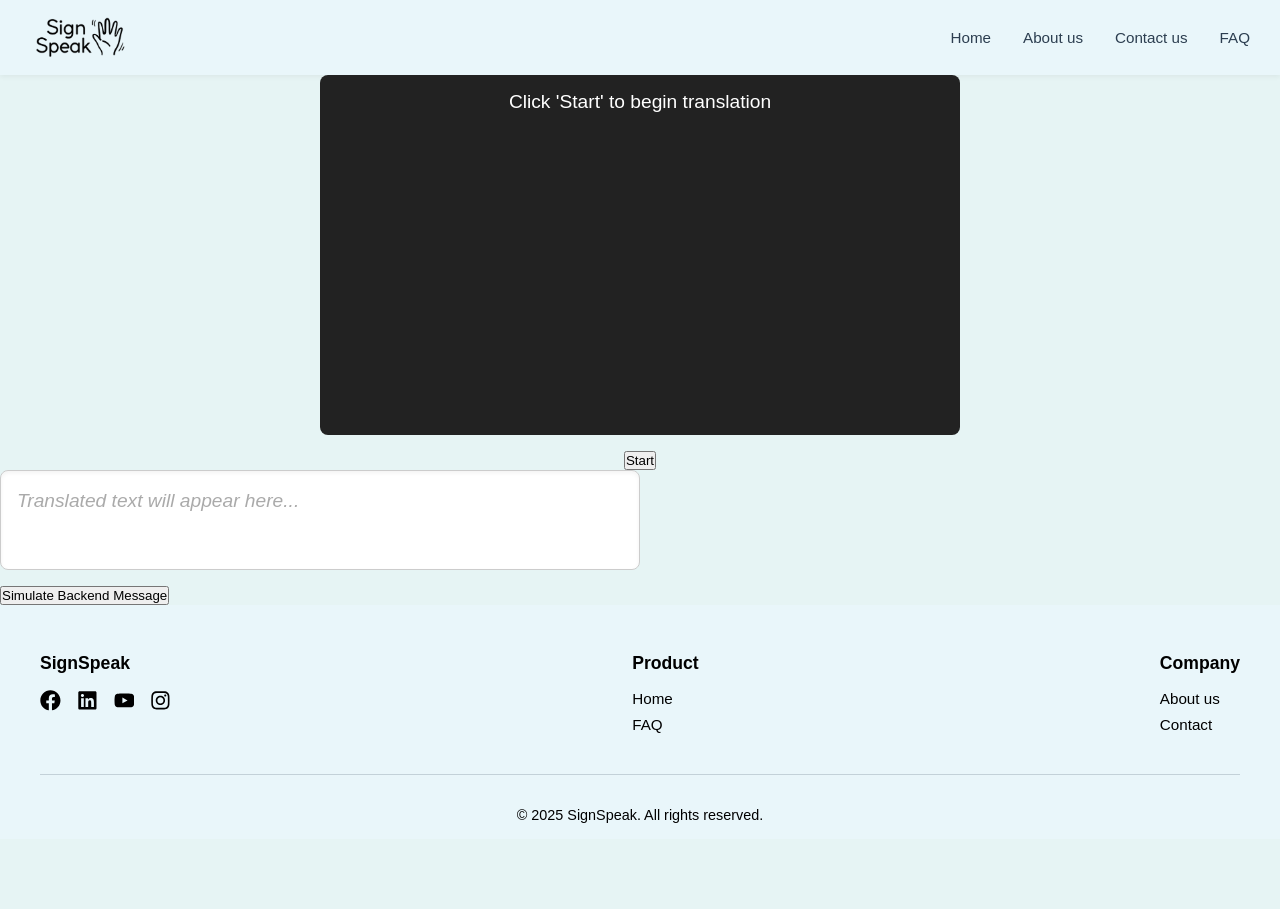
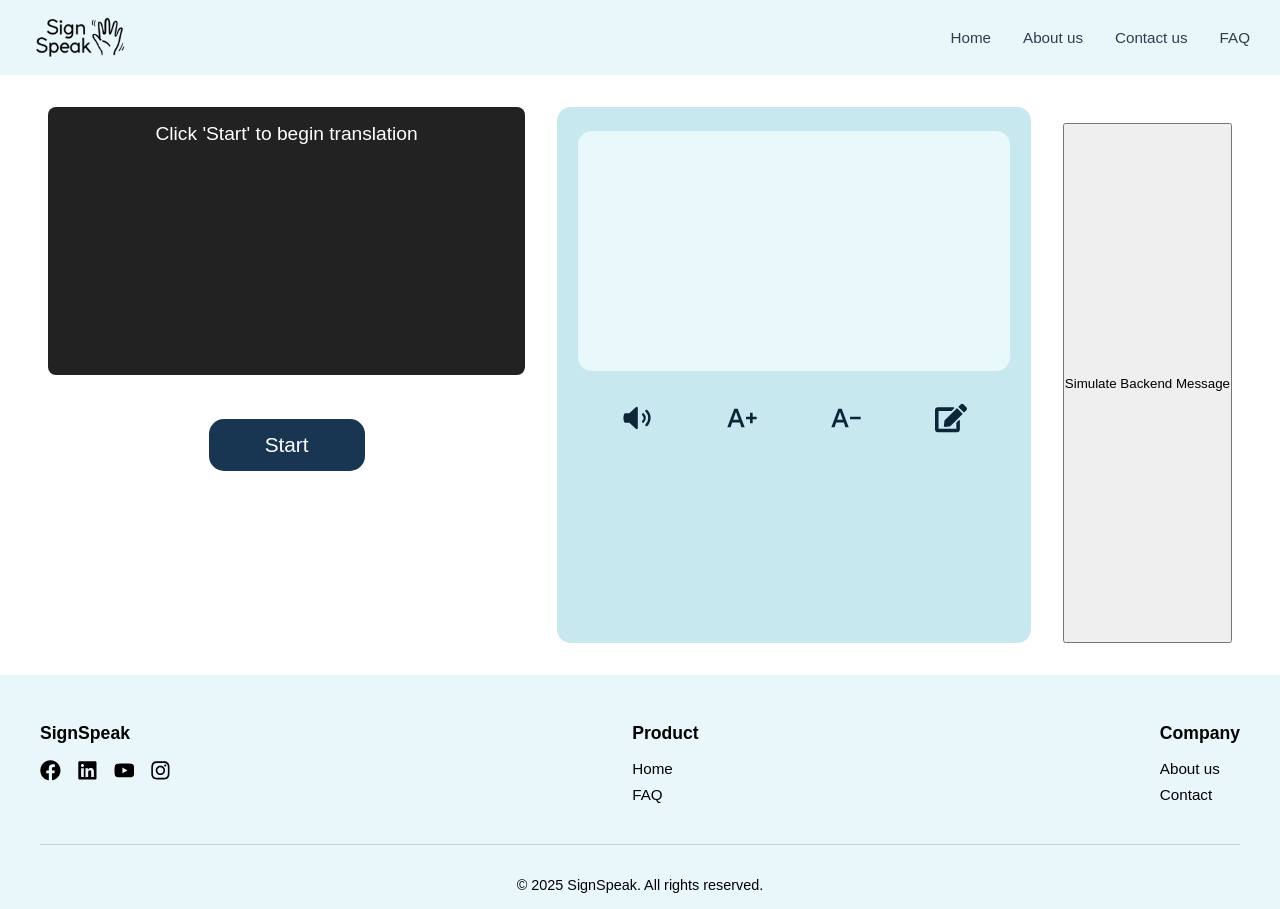
Before and after one commit to oscypio/Signspeak_local_fork, a React (Vite) app in the folder signspeak-frontend/: page / in a window 1280 px wide. Both pictures are taken after a click on the button "Start translating". Before the commit the page ends 839 px from the top, so only its background shows below. Built offline with nearby package versions, Linux system fonts and the light colour scheme.

Commit message:
Finish the Translation page

```diff
--- a/signspeak-frontend/src/components/ControlPanel.jsx
+++ b/signspeak-frontend/src/components/ControlPanel.jsx
@@ -13,8 +13,8 @@ function ControlPanel({ onClick, isWebcamOn, status }) {
     const isDisabled = (status === 'CONNECTING' || status === 'PROCESSING');
 
     return (
-        <div>
-            <button onClick={onClick} disabled={isDisabled}>
+        <div className="control-panel">
+            <button className="start-btn" onClick={onClick} disabled={isDisabled}>
                 {buttonText}
             </button>
         </div>
--- a/signspeak-frontend/src/pages/TranslationPage.jsx
+++ b/signspeak-frontend/src/pages/TranslationPage.jsx
@@ -1,4 +1,5 @@
 import React, { useState, useRef } from 'react';
+import "../styles/TranslationPage.css";
 
 import { getWebcamStream } from '../services/WebcamCaptureService';
 import { MediaPipeService } from '../services/MediaPipeService';
@@ -6,6 +7,11 @@ import { WebSocketManager } from '../services/WebSocketManager';
 import ControlPanel from '../components/ControlPanel';
 import VideoDisplay from '../components/VideoDisplay';
 import TextDisplay from '../components/TextDisplay';
+import { HiMiniSpeakerWave } from "react-icons/hi2";
+import { FaEdit } from "react-icons/fa";
+import { MdOutlineTextIncrease, MdOutlineTextDecrease } from "react-icons/md";
+
+
 
 function TranslationPage() {
 
@@ -136,8 +142,25 @@ function TranslationPage() {
         handleBackendMessage(mockMessage);
     };
 
+    /**
+     * add new states for buttons: increase/decrease text size, read aloud, edit text
+     */
+    const [fontSize, setFontSize] = useState(18);
+    const [isEditable, setIsEditable] = useState(false);
+
+    /**
+     * edit size functions
+     */
+    const increaseFont = () => setFontSize((s) => s + 2);
+    const decreaseFont = () => setFontSize((s) => Math.max(12, fontSize - 2));
+
+    /**
+     * Edit text function
+     */
+    const textEdit = () => setIsEditable((prev) => !prev);
+
     return (
-        <main className="main-content">
+        <main className="translation-content">
 
             <section className="video-section">
                 <VideoDisplay
@@ -152,7 +175,28 @@ function TranslationPage() {
                 />
             </section>
 
-            <TextDisplay text={translatedText} />
+            <section className="translation-section">
+                <div className="translation-box">
+                    <div
+                        className="result-text"
+                        contentEditable={isEditable}
+                        suppressContentEditableWarning={true}
+                        style={{ fontSize: `${fontSize}px` }}
+                        onInput={(e) => setTranslatedText(e.target.textContent)}
+                    >
+                        {translatedText || ""}
+                    </div>
+
+                    {/* Botones inferiores */}
+                    <div className="translation-actions">
+                        <button className="translated-text"><HiMiniSpeakerWave /></button>
+                        <button className="increase-font" onClick={increaseFont}><MdOutlineTextIncrease /></button>
+                        <button className="decrease-font" onClick={decreaseFont}><MdOutlineTextDecrease /></button>
+                        <button className="text-edit" onClick={textEdit}><FaEdit /></button>
+                    </div>
+                </div>
+            </section>
+
 
             <button onClick={simulateReceive} style={{marginTop: '1rem'}}>
                 Simulate Backend Message
--- /dev/null
+++ b/signspeak-frontend/src/styles/TranslationPage.css
@@ -0,0 +1,146 @@
+body {
+    background-color: #ffffff;
+    margin: 0;
+    font-family: "Inter", sans-serif;
+}
+
+.translation-content {
+    display: flex;
+    flex-wrap: wrap;
+    justify-content: center;
+    gap: 2rem;
+    padding: 2rem 3rem;
+    min-height: 75vh;
+    background-color: #ffffff;
+}
+
+/* LEFT SECTION (VIDEO + BUTTON) */
+.video-section {
+    flex: 1 1 400px;
+    display: flex;
+    flex-direction: column;
+    align-items: center;
+}
+
+.video-section video,
+.video-placeholder {
+    width: 100%;
+    max-width: 600px;
+    height: auto;
+    aspect-ratio: 16/9;
+    background-color: black;
+    border-radius: 6px;
+    object-fit: cover;
+}
+
+.start-btn {
+    background-color: #183651;
+    color: #fff;
+    padding: 0.9rem 3.5rem;
+    font-size: 1.3rem;
+    border-radius: 15px;
+    border: none;
+    margin-top: 1.7rem;
+    cursor: pointer;
+    font-weight: 500;
+}
+
+.start-btn:hover {
+    opacity: 0.9;
+}
+
+.control-panel {
+    display: flex;
+    justify-content: center;
+    width: 100%;
+}
+
+.control-panel button:hover {
+    opacity: 0.9;
+}
+
+/* RIGHT SECTION (TEXT BOX) */
+.translation-section {
+    width: 40%;
+    display: flex;
+    justify-content: center;
+}
+
+.translation-box {
+    width: 100%;
+    background-color: #c7e8ef;
+    padding: 1.5rem 1.3rem;
+    border-radius: 14px;
+    display: flex;
+    flex-direction: column;
+}
+
+.result-text {
+    min-height: 240px;
+    background-color: #e8f8fb;
+    border-radius: 14px;
+    padding: 1rem;
+    font-size: 1.1rem;
+    color: #0d2538;
+}
+
+/* BUTTONS BELOW TEXT BOX */
+.translation-actions {
+    display: flex;
+    justify-content: space-around;
+    flex-wrap: wrap;
+    margin-top: 1.2rem;
+    padding: 0 0.4rem;
+}
+
+.translated-text,
+.increase-font,
+.decrease-font,
+.text-edit {
+    width: 55px;
+    height: 55px;
+    border: none;
+    background: transparent;
+    cursor: pointer;
+    color: #0d2538;
+    font-size: 2rem;
+    display: flex;
+    align-items: center;
+    justify-content: center;
+}
+
+.icon-button:hover {
+    opacity: 0.7;
+    transform: scale(1.05);
+    transition: 0.15s ease;
+}
+
+@media (max-width: 900px) {
+    .translation-content {
+        flex-direction: column;
+        align-items: center;
+    }
+
+    .video-section, .translation-section {
+        width: 90%;
+        max-width: 600px;
+    }
+
+    .translation-actions {
+        justify-content: space-between;
+        gap: 0.5rem;
+    }
+}
+
+@media (max-width: 500px) {
+    .result-text {
+        font-size: 1rem;
+        min-height: 180px;
+    }
+
+    .translated-text, .increase-font, .decrease-font, .text-edit {
+        width: 45px;
+        height: 45px;
+        font-size: 1.5rem;
+    }
+}
```
